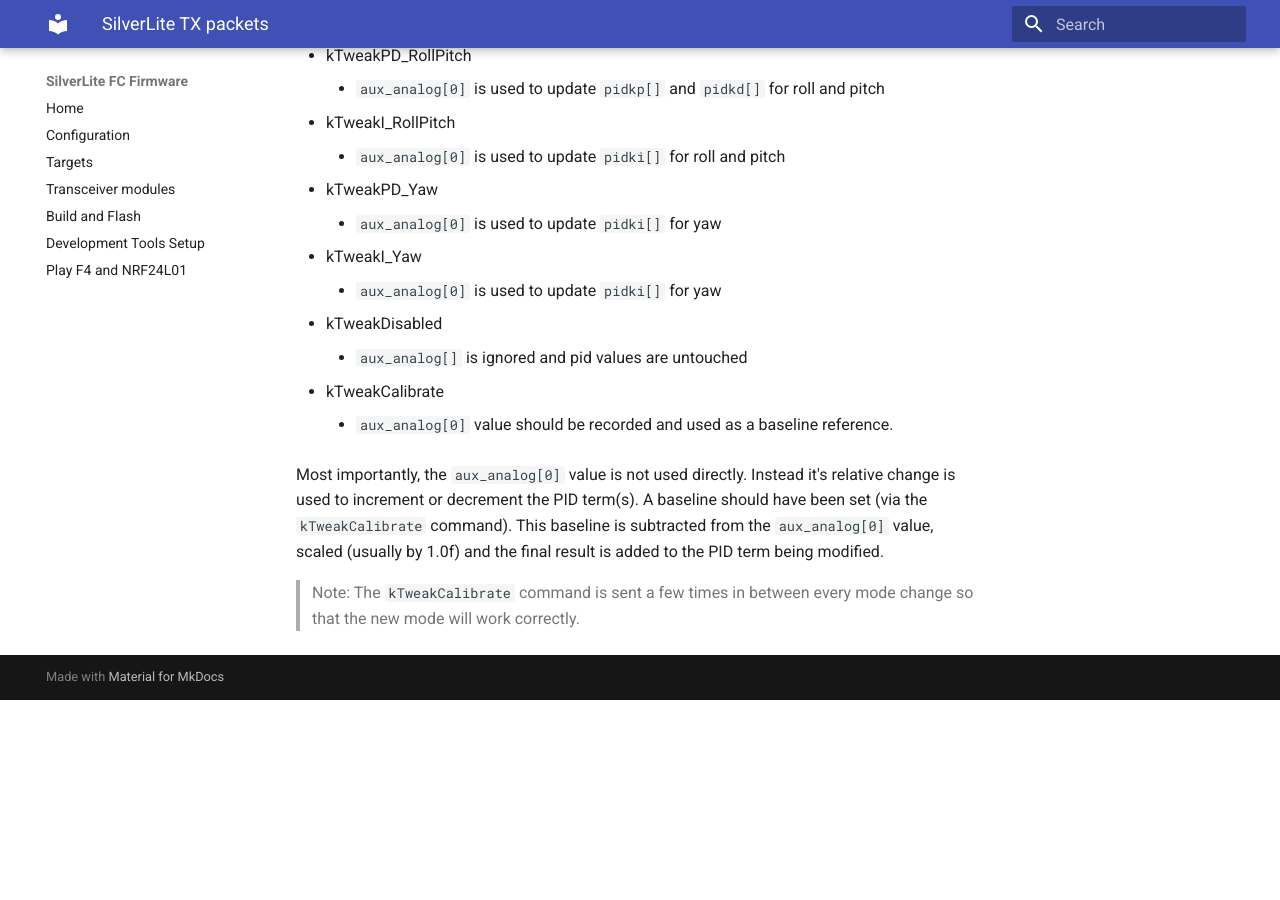
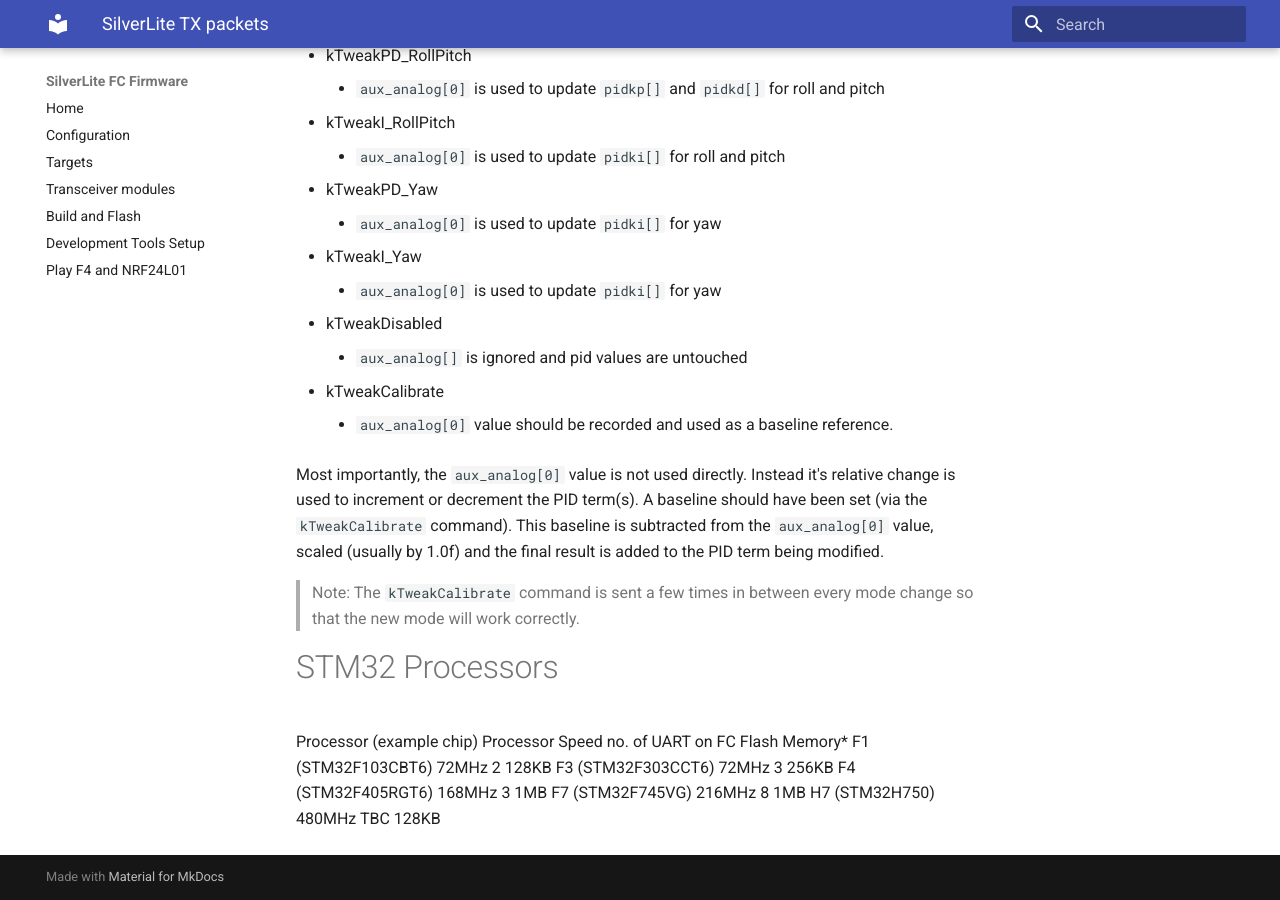
Before and after one commit to sakitume/SilverLite-FC, an MkDocs documentation site: the page built from docs/DevNotes.md, in a window 1280 px wide and 900 px high, scrolled down 2698 px. Built offline with MkDocs 1.6.1 and Material for MkDocs 9.7.7, drawn with Linux system fonts in a browser that asks for light colours; before the commit the page ends 3398 px from its top, so only the background shows below that.

Commit message:
Add listing of STM32 processors

```diff
--- a/docs/DevNotes.md
+++ b/docs/DevNotes.md
@@ -120,3 +120,13 @@ the PID term being modified.
 
 > Note: The `kTweakCalibrate` command is sent a few times in between every mode change
 so that the new mode will work correctly.
+
+
+# STM32 Processors
+
+Processor (example chip)	Processor Speed	no. of UART on FC	Flash Memory*
+F1 (STM32F103CBT6)	72MHz	2	128KB
+F3 (STM32F303CCT6)	72MHz	3	256KB
+F4 (STM32F405RGT6)	168MHz	3	1MB
+F7 (STM32F745VG)	216MHz	8	1MB
+H7 (STM32H750)	480MHz	TBC	128KB
```
